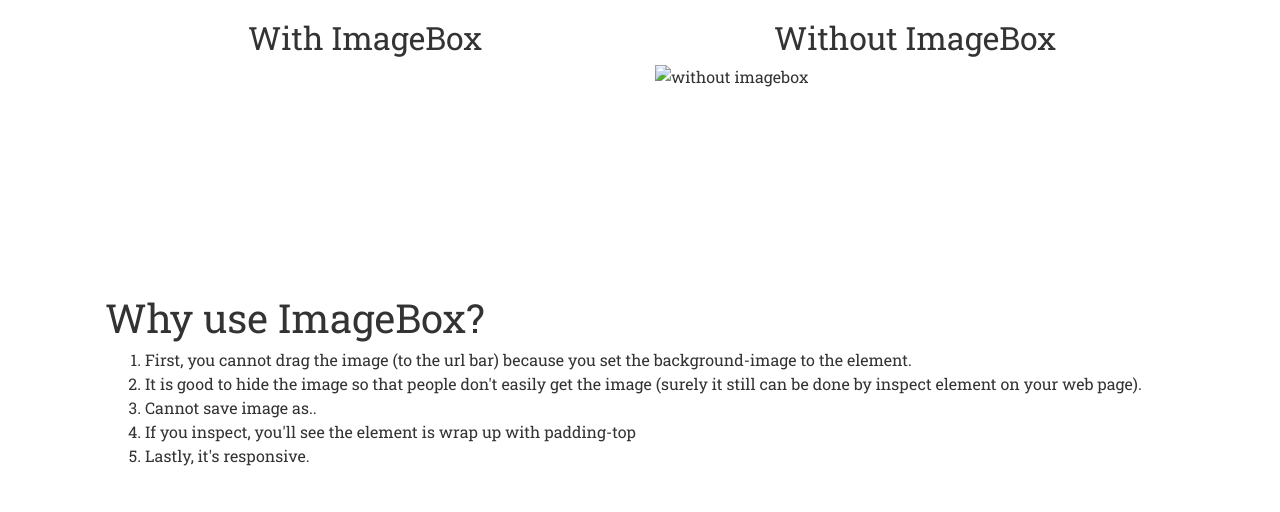
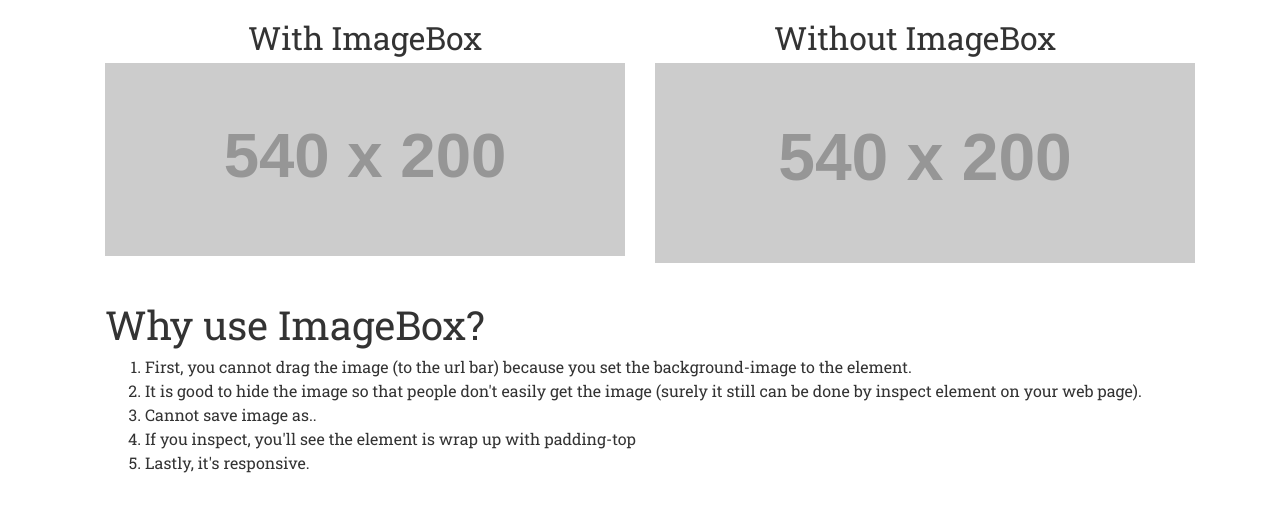
Before and after one commit to IceM4nn/DivImage.js, a plain HTML site: page index.html in a window 1280 px wide. Drawn offline with nearby package versions, Linux system fonts and the light colour scheme; placeholder pictures from the web are drawn by us; a script that the page names is missing.

Commit message:
Adjustment

```diff
--- a/index.html
+++ b/index.html
@@ -19,11 +19,11 @@
       <div class="row">
         <div class="col-md-6">
           <h2 class="text-center">With ImageBox</h2>
-          <div class="imgbox" data-ratio="2.7" style="background-image:url('img/test.png')"></div>
+          <div class="imgbox" data-ratio="2.7" style="background-image:url('https://placehold.it/540x200')"></div>
         </div>
         <div class="col-md-6">
           <h2 class="text-center">Without ImageBox</h2>
-          <img src="img/test.png" alt="without imagebox">
+          <img src="background-image:url('https://placehold.it/540x200')" alt="without imagebox">
           <!-- to make standard img responsive, include img-fluid class -->
         </div>
       </div>
```
